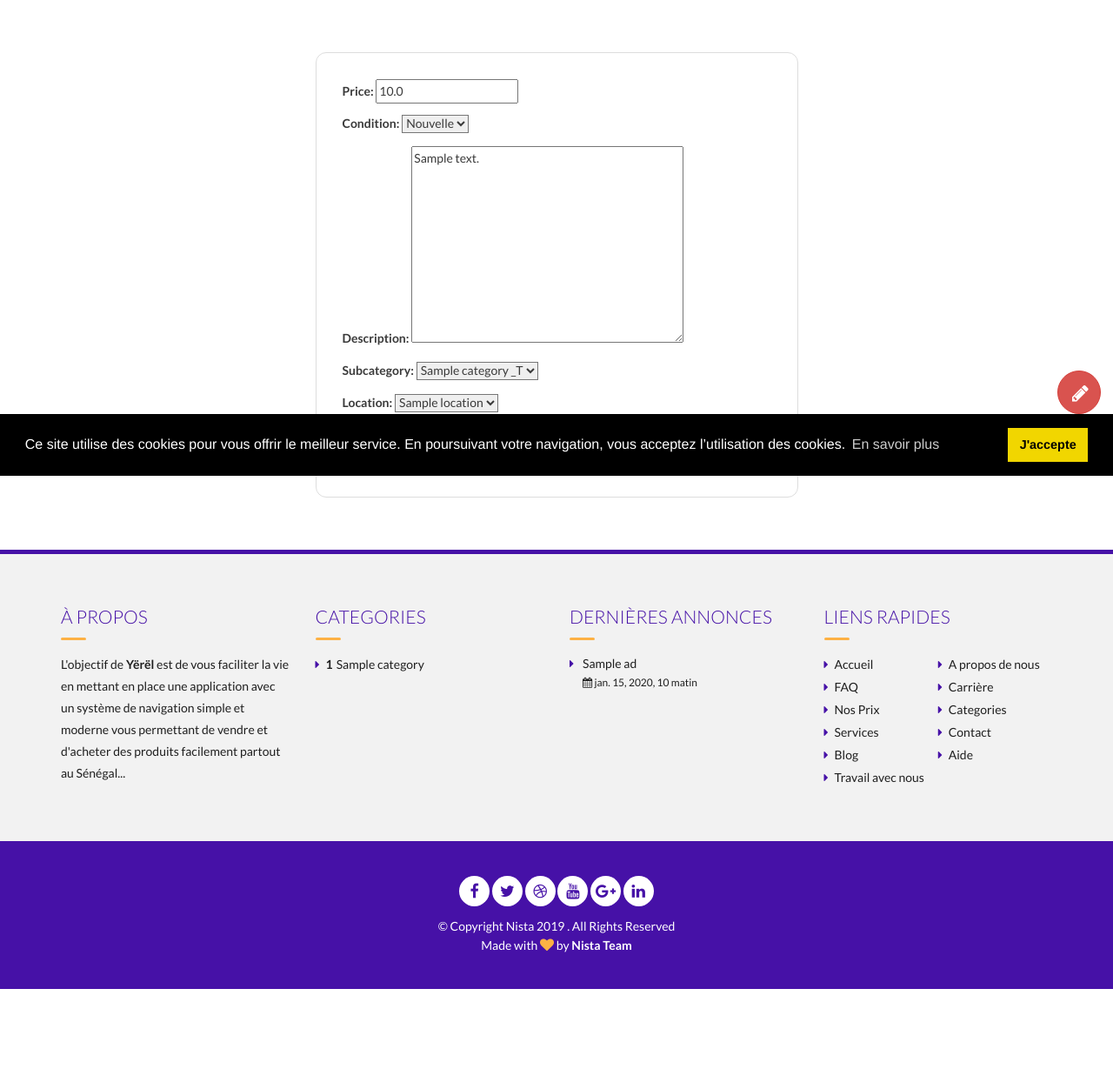
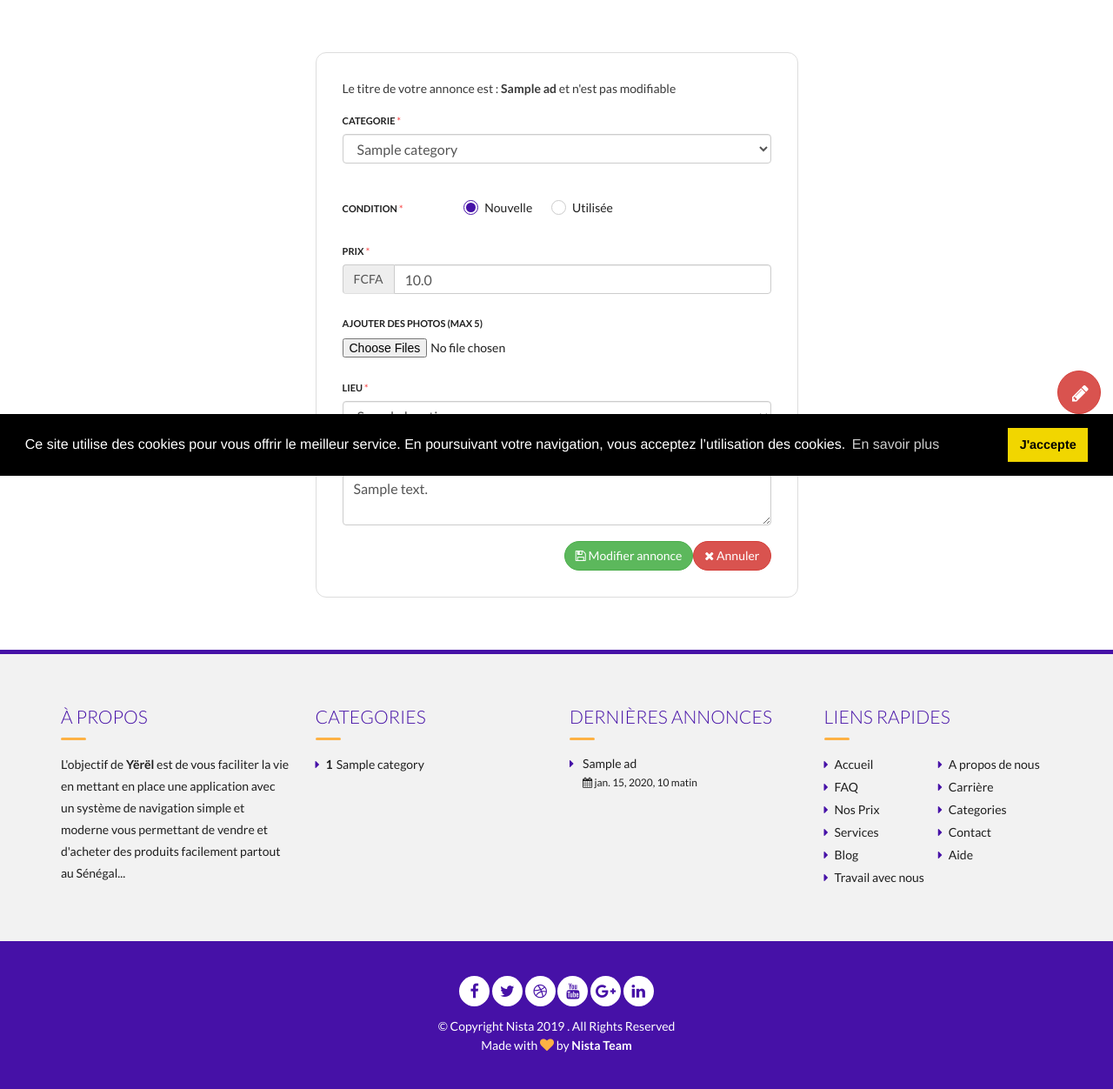
Before and after one commit to wariored/yerel, a Django app: page /ads/update/00000000-0000-0000-0000-000000000001 in a window 1280 px wide. Shown: the part 253-1505 px from the top of the page at 87% size. Before the commit the page ends 1390 px from the top, so only its background shows below. Run offline with Django 3.2, Linux system fonts and the light colour scheme; a user stored in the database is signed in; tables that the repository leaves empty hold one stand-in row (values such as "Sample post"); some libraries are stand-ins or nearby versions.

Commit message:
Full my ads page with ajax and all modifications that needed

```diff
--- a/ads/templates/ads/update_post.html
+++ b/ads/templates/ads/update_post.html
@@ -11,7 +11,15 @@
 {% endblock %}
 
 {% block authentication_content %}
-
+    {% if update_ad_error == 'price' %}
+        <div class="alert alert-danger text-center">Le prix doit être un nombre et ne doit pas être supérieur à 30
+                chiffres
+        </div>
+    {% elif update_ad_error == 'photos' %}
+        <div class="alert alert-danger text-center">Vous avez droit à 5 photos et la taille de chacune ne doit pas
+            dépasser 2.5Mo
+        </div>
+    {% endif %}
 
 <!-- Update Post -->
 <section class="create-post">
@@ -20,23 +28,23 @@
                 <div class="col-sm-6 col-sm-offset-3">
                     <div class="login-panel widget margin-bottom-none">
                         <div class="login-body">
-                            <form method="POST" action="{% url 'ads:create_post_verification' %}"
+                            <form method="POST" action="{% url 'ads:update_ad_verification' ad.random_url.hex %}"
                                   enctype="multipart/form-data">
-                                <div class="form-group">
-                                    {% csrf_token %}
-                                    {{ form.as_p }}
-                                    <!-- <label class="control-label">Titre de l'annonce <span
-                                            class="required">*</span></label>
-                                    <input value="{{ dict_values.title }}" name="title" type="text"
-                                           placeholder="exemple: Apple iPhone SE 2017" class="form-control border-form">
-                                </div>
+                                  {% csrf_token %}
+                                  <p>Le titre de votre annonce est : <strong>{{ ad.title }}</strong> et n'est pas modifiable</p>
                                 <div class="form-group">
                                     <label class="control-label">Categorie <span class="required">*</span></label>
                                     <select name="category" class="form-control border-form">
                                         {% for category in categories_t %}
                                             <optgroup label="{{ category.name }}">
                                                 {% for subcategory in category.subcategories.all %}
-                                                    <option value="{{ subcategory.id }}">{{ subcategory.name }}</option>
+                                                    {% if ad.subcategory == subcategory %}
+                                                        <option selected value="{{ subcategory.id }}">{{ subcategory.name }}</option>
+                                                    {% else %}
+                                                        <option value="{{ subcategory.id }}">{{ subcategory.name }}</option>
+                                                    {% endif %}
+
+
                                                 {% endfor %}
                                             </optgroup>
                                         {% endfor %}
@@ -62,7 +70,7 @@
                                     <label class="control-label">Prix <span class="required">*</span></label>
                                     <div class="input-group">
                                         <span class="input-group-addon">FCFA</span>
-                                        <input value="{{ dict_values.price }}" name="price" type="text"
+                                        <input value="{{ ad.price }}" name="price" type="text"
                                                placeholder="exemple: 9999" class="form-control border-form">
                                     </div>
                                 </div>
@@ -74,7 +82,14 @@
                                     <label class="control-label">Lieu <span class="required">*</span></label>
                                     <select name="location" class="form-control border-form">
                                         {% for location in locations %}
-                                            <option value="{{ location.id }}">{{ location.name }}</option>
+
+                                            {% if ad.location == location %}
+                                                <option selected value="{{ location.id }}">{{ location.name }}</option>
+                                            {% else %}
+                                                <option value="{{ location.id }}">{{ location.name }}</option>
+                                            {% endif %}
+
+
                                         {% endfor %}
                                     </select>
                                 </div>
@@ -82,7 +97,7 @@
                                     <label class="control-label">Description <span class="required">*</span></label>
                                     <textarea name="description"
                                               placeholder="Inclure la marque, le modèle, l'âge et tous les accessoires inclus."
-                                              class="form-control border-form">{{ dict_values.description }}</textarea>
+                                              class="form-control border-form">{{ ad.description }}</textarea>
                                 </div>
                                 {% if not user.is_authenticated %}
                                     <div class="form-group">
@@ -104,9 +119,9 @@
                                                    class="form-control border-form">
                                         </div>
                                     </div>
-                                {% endif %} -->
+                                {% endif %}
                                 <div class="form-group text-right margin-bottom-none">
-                                    <button type="subuttonbmit" class="btn btn-success"><i class="fa fa-save"></i> Creer
+                                    <button type="submit" type="subuttonbmit" class="btn btn-success"><i class="fa fa-save"></i> Modifier
                                         annonce
                                     </button>
                                     <a href="{% url 'index' %}" type="submit" class="btn btn-danger"><i
--- a/ads/urls.py
+++ b/ads/urls.py
@@ -19,5 +19,6 @@ urlpatterns = [
     path('delete/<str:random_url>' , views.delete_ad, name="delete_ad"),
     path('status/' , views.ad_status, name="ad_status"),
     path('update/<str:random_url>' , views.update_ad, name="update_ad"),
+    path('update_ad_verifation/<str:random_url>' , views.update_ad_verification, name="update_ad_verification"),
 
 ]
--- a/ads/views.py
+++ b/ads/views.py
@@ -187,12 +187,73 @@ def create_post_verification(request):
         request.session['create_post_success'] = 'success'
     return redirect('ads:create_post')
 
+'''
+Handle the update of a ad by the aduser
+'''
+@login_required
+def update_ad(request, random_url):
+    try:
+        random_url = uuid.UUID(random_url)
+        ad = Ad.objects.get(random_url=random_url)
+        categories = Category.objects.filter(category_type='T')
+        locations = Location.objects.all()
+        update_ad_error = request.session.get('update_ad_error', None)
+        if update_ad_error:
+            del request.session['update_ad_error']
+        context = {
+            'ad': ad,
+            'categories_t':categories,
+            'locations':locations,
+            'update_ad_error':update_ad_error
+            }
+    except ValidationError:
+        raise Http404
+    return render(request, 'ads/update_post.html', context)
+
+
 
 @transaction.atomic
-def update_post_verification(request):
-    pass
+def update_ad_verification(request, random_url):
+     if request.method == 'POST':
+            random_url = uuid.UUID(random_url)
+            ad = Ad.objects.get(random_url=random_url)
+            images = AdFile.objects.filter(ad=ad)
+            category = request.POST['category']
+            condition = request.POST['condition']
+            price = request.POST['price']
+            photos = request.FILES.getlist('photos', None)
+            location = request.POST['location']
+            description = request.POST['description']
 
+            if not price or len(price) > 30:
+                request.session['update_ad_error'] = 'price'
+                return redirect(reverse('ads:update_ad', args=(ad.random_url.hex,)))
 
+            if photos:
+                if len(photos) > statics_variables.MAX_PHOTOS:
+                    request.session['update_ad_error'] = 'photos'
+                    return redirect(reverse('ads:update_ad', args=(ad.random_url.hex,)))
+                check_photos = ['error' for p in photos if p.size > int(statics_variables.MAX_SIZE)]
+                if 'error' in check_photos:
+                    request.session['update_ad_error'] = 'photos'
+                    return redirect(reverse('ads:update_ad', args=(ad.random_url.hex,)))
+            if photos:
+                images.delete()
+                for photo in photos:
+                    try:
+                        Image.open(photo)
+                        AdFile.objects.create(ad=ad, media=photo)
+                    except:
+                        request.session['create_post_error'] = 'photo_format'
+                        return redirect(reverse('ads:update_ad', args=(ad.random_url.hex,)))
+
+            ad.description = description
+            ad.price = price
+            ad.condition = condition
+            ad.subcategory = Category.objects.get(pk=category)
+            ad.location = Location.objects.get(pk=location)
+            ad.save()
+            return redirect(reverse('ads:single_item', args=(ad.random_url.hex,)))
 def single_item(request, random_url):
     try:
         random_url = uuid.UUID(random_url)
@@ -299,28 +360,6 @@ def my_ads(request):
 
     return render(request, 'ads/my_ads.html', context)
 
-
-'''
-Handle the update of a ad by the aduser
-'''
-@login_required
-def update_ad(request, random_url):
-    try:
-        random_url = uuid.UUID(random_url)
-        ad = Ad.objects.get(random_url=random_url)
-        form = AdForm(request.POST or None, instance=ad)
-        if form.is_valid():
-            form.save()
-            return render(request, 'ads/single_item.html', {'ad': ad})
-        context = {
-            'form': form,
-            'ad': ad
-        }
-    except ValidationError:
-        raise Http404
-    return render(request, 'ads/update_post.html', context)
-
-
 @login_required
 def delete_ad(request, random_url):
     try:
```
